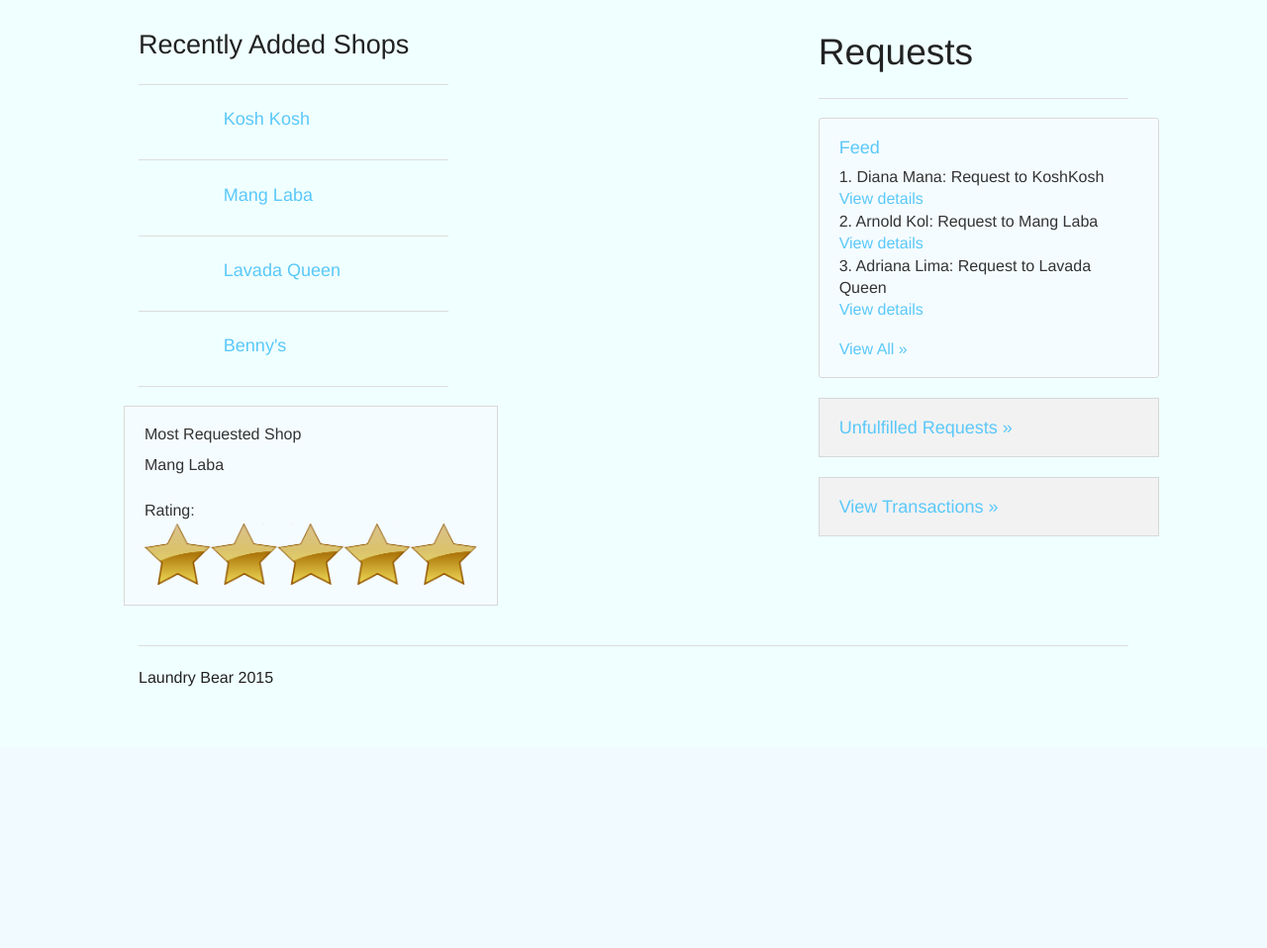
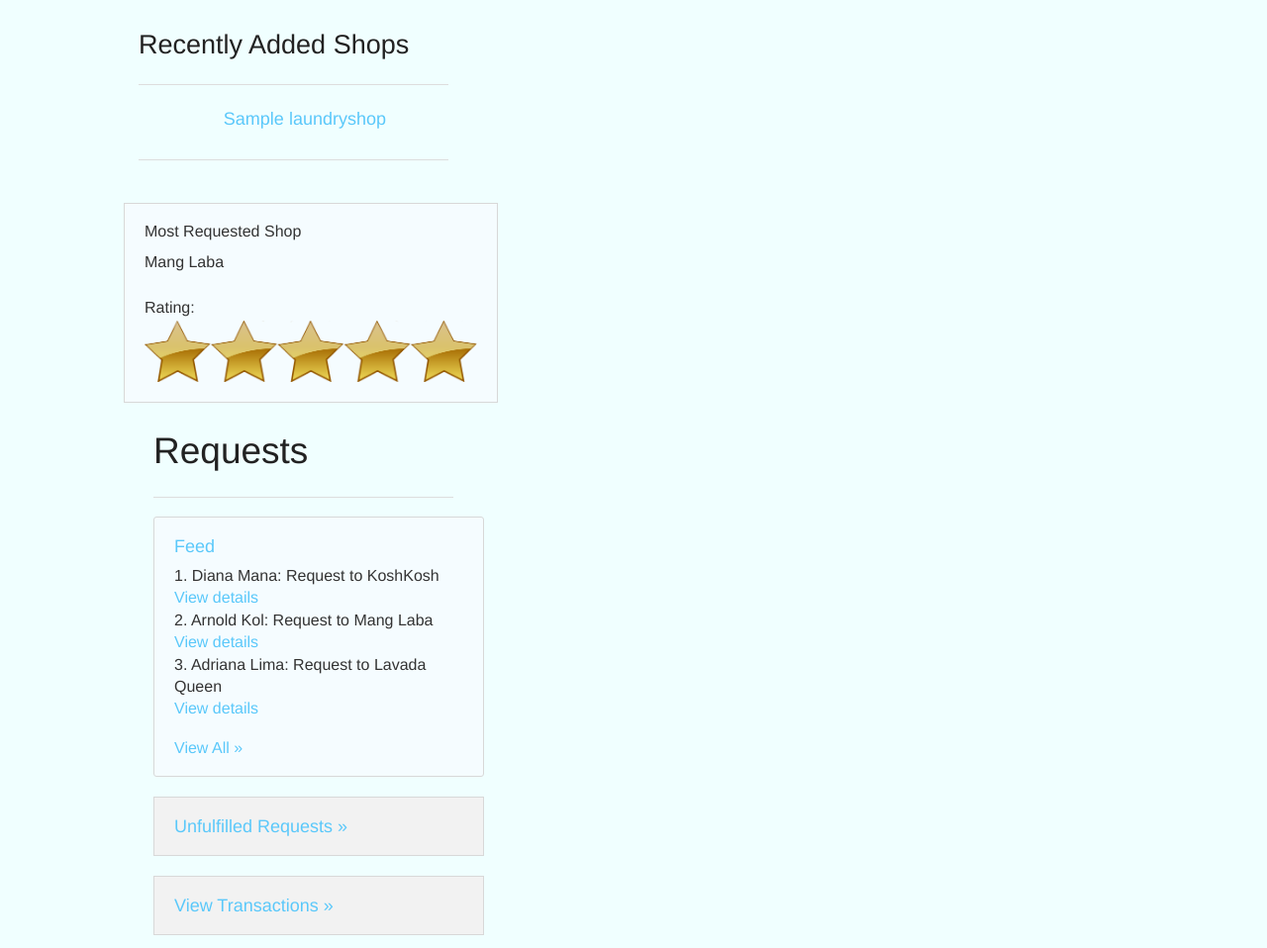
Before and after one commit to marosenarca/LaundryBear, a Django app: page /management/ in a window 1280 px wide. Shown: the part 45-1003 px from the top of the page at 99% size. Before the commit the page ends 739 px from the top, so only its background shows below. Run offline with Django 3.2, Linux system fonts and the light colour scheme; tables that the repository leaves empty hold one stand-in row (values such as "Sample post"); grey boxes labelled with a size stand in for pictures from a placeholder-image service; some libraries are stand-ins or nearby versions.

Commit message:
populate list of recent laundry shops

```diff
--- a/LaundryBear/management/templates/management/shop/laundrybearmenu.html
+++ b/LaundryBear/management/templates/management/shop/laundrybearmenu.html
@@ -79,52 +79,25 @@
 
                   <div class="large-4 small-6 columns">
 
-                    <h3 id="rad">Recently Added Shops</h3><hr>
+                    <h3 id="rad">Recently Added Shops</h3>
+					<hr />
 
-                    <div class="row">
-                      <div class="large-1 column">
-						<img src="{% static "management/icons/steps.png" %}" />
-                      </div>
+					{% if recent_shops %}
+					{% with recent_shops.0 as shop %}
+					{% include "management/shop/partials/recent_shop_row.html" %}
+					{% endwith %}
 
-                      <div class="large-9 columns">
-                       <span data-tooltip aria-haspopup="true" class="has-tip" title="Added three days ago"> <h5><a href="#">Kosh Kosh</a></h5></span>
-                        <h6 class="subheader show-for-small">Doors at 00:00pm</h6>
-                      </div>
-                    </div><hr>
+					<hr />
 
                     <div class="hide-for-small">
-                      <div class="row">
-                        <div class="large-1 column">
-							<img src="{% static "management/icons/steps.png" %}" />
-                        </div>
-
-                        <div class="large-9 columns">
-                          <h5 class="subheader"><a href="#">Mang Laba</a></h5>
-                        </div>
-                      </div><hr>
-
-                      <div class="row">
-                        <div class="large-1 column">
-							<img src="{% static "management/icons/steps.png" %}" />
-                        </div>
-
-                        <div class="large-9 columns">
-                          <h5 class="subheader"><a href="#">Lavada Queen</a></h5>
-                        </div>
-                      </div><hr>
-
-                      <div class="row">
-                        <div class="large-1 column">
-							<img src="{% static "management/icons/steps.png" %}" />
-                        </div>
-
-                      <div class="large-9 columns">
-                          <h5 class="subheader"><a href="#">Benny's</a></h5>
-                        </div>
-                      </div><hr>
-
-
-
+						{% for shop in recent_shops|slice:"1:"%}
+						{% include "management/shop/partials/recent_shop_row.html" %}
+						{% endfor %}
+                      </div>
+					  {% else %}
+					  No shops available.
+					  {% endif %}
+					  <br />
                       <div class="row">
                         <div class="large-1 column">
                         </div>
--- /dev/null
+++ b/LaundryBear/management/templates/management/shop/partials/recent_shop_row.html
@@ -0,0 +1,11 @@
+{% load staticfiles %}
+<div class="row">
+  <div class="large-1 column">
+    <img src="{% static "management/icons/steps.png" %}" />
+  </div>
+
+  <div class="large-9 columns">
+    <span data-tooltip aria-haspopup="true" class="has-tip" title="Added {{ shop.creation_date|date:"l, F j o" }} at {{ shop.creation_date|time:"h:i A" }}"> <h5><a href="#">{{ shop.name }}</a></h5></span>
+    <h6 class="subheader show-for-small">Doors at 00:00pm</h6>
+  </div>
+</div>
```
